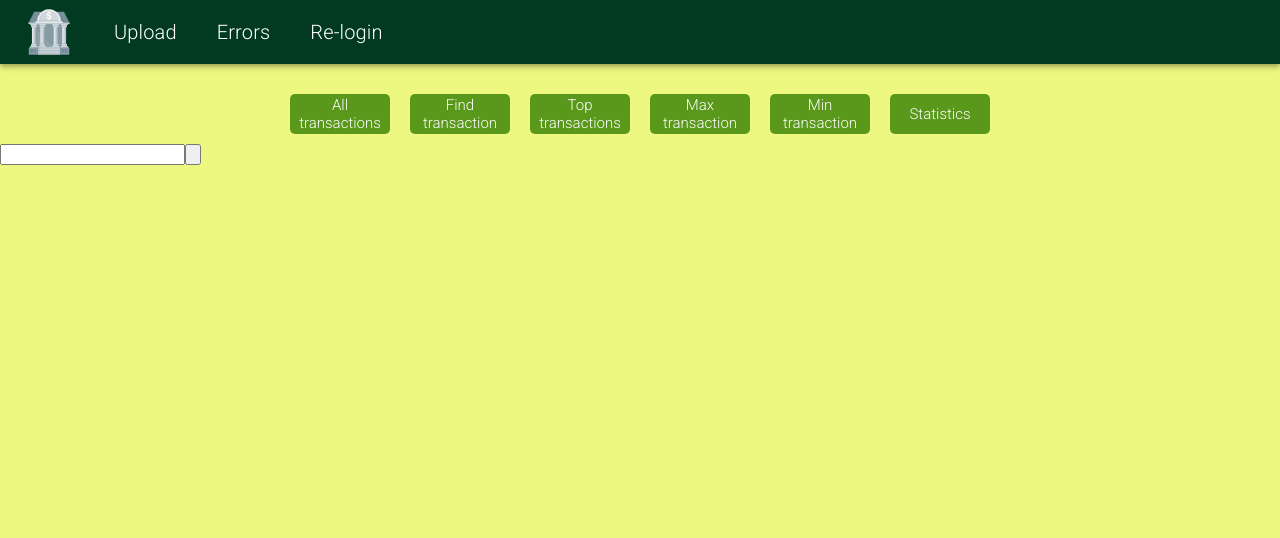
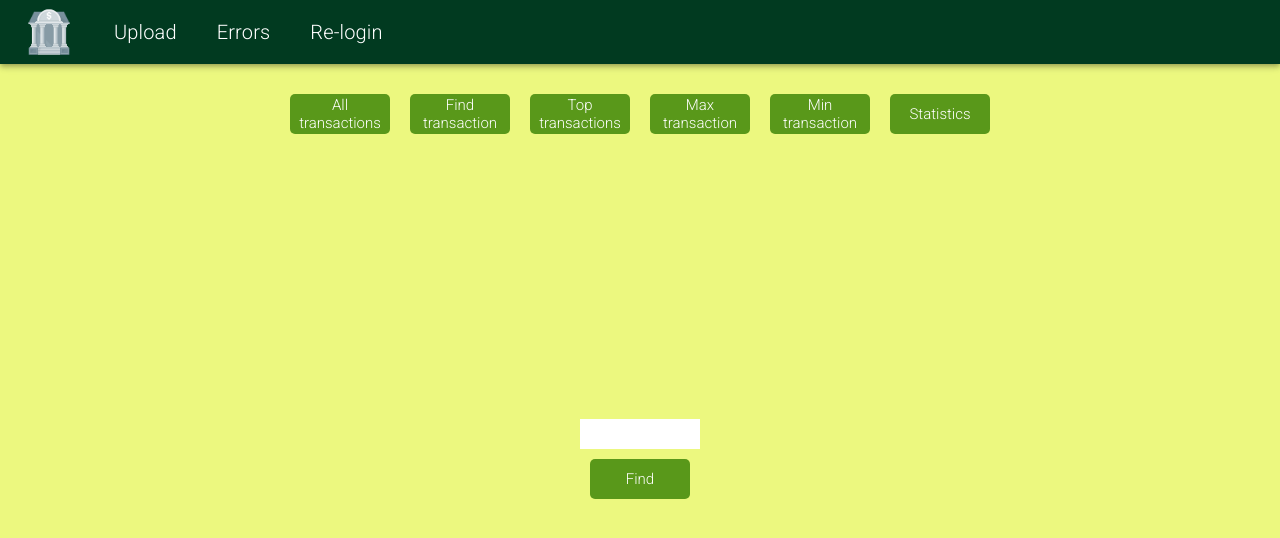
Before and after one commit to korzdan/banking-transactions-service, a React (Create React App) app in the folder src/main/frontend/: page /transactions/search in a window 1280 px wide. Shown: the top 538 px of the page. Built offline with nearby package versions, Linux system fonts and the light colour scheme; sample sign-in values are in the browser's storage.

Commit message:
Style TransactionSearch

```diff
--- /dev/null
+++ b/src/main/frontend/src/components/TransactionSearch/TransactionSearch.css
@@ -0,0 +1,16 @@
+.outer-finder {
+    display: flex;
+    flex-direction: column;
+    justify-content: center;
+    align-items: center;
+    height: 80vh;
+}
+
+.outer-finder input {
+    width: 120px;
+    height: 30px;
+    font-family: Roboto, sans-serif;
+    font-size: 25px;
+    text-align: center;
+    border: none;
+}
--- a/src/main/frontend/src/components/TransactionSearch/TransactionSearch.js
+++ b/src/main/frontend/src/components/TransactionSearch/TransactionSearch.js
@@ -1,5 +1,6 @@
 import React, {useState} from 'react';
 import {useHistory} from "react-router";
+import "../TransactionSearch/TransactionSearch.css";
 
 const TransactionSearch = () => {
 
@@ -11,9 +12,9 @@ const TransactionSearch = () => {
     }
 
     return (
-        <div>
-            <input type="text" onChange={e => setId(e.target.value)}/>
-            <input type="button" onClick={handleCard}/>
+        <div className="outer-finder">
+            <input id="find-field" type="text" onChange={e => setId(e.target.value)}/>
+            <button id="find-button" onClick={handleCard}>Find</button>
         </div>
     );
 };
```
